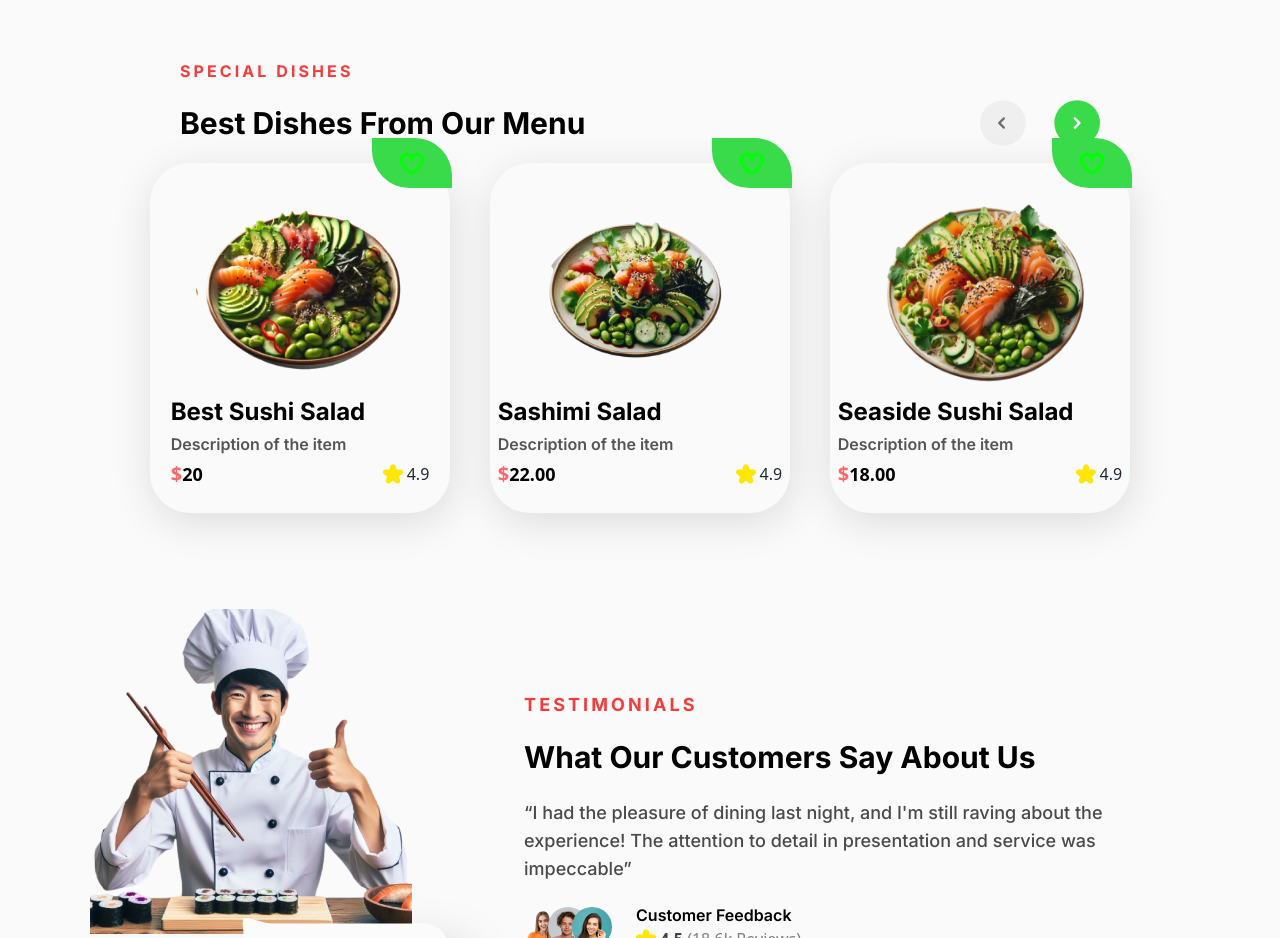
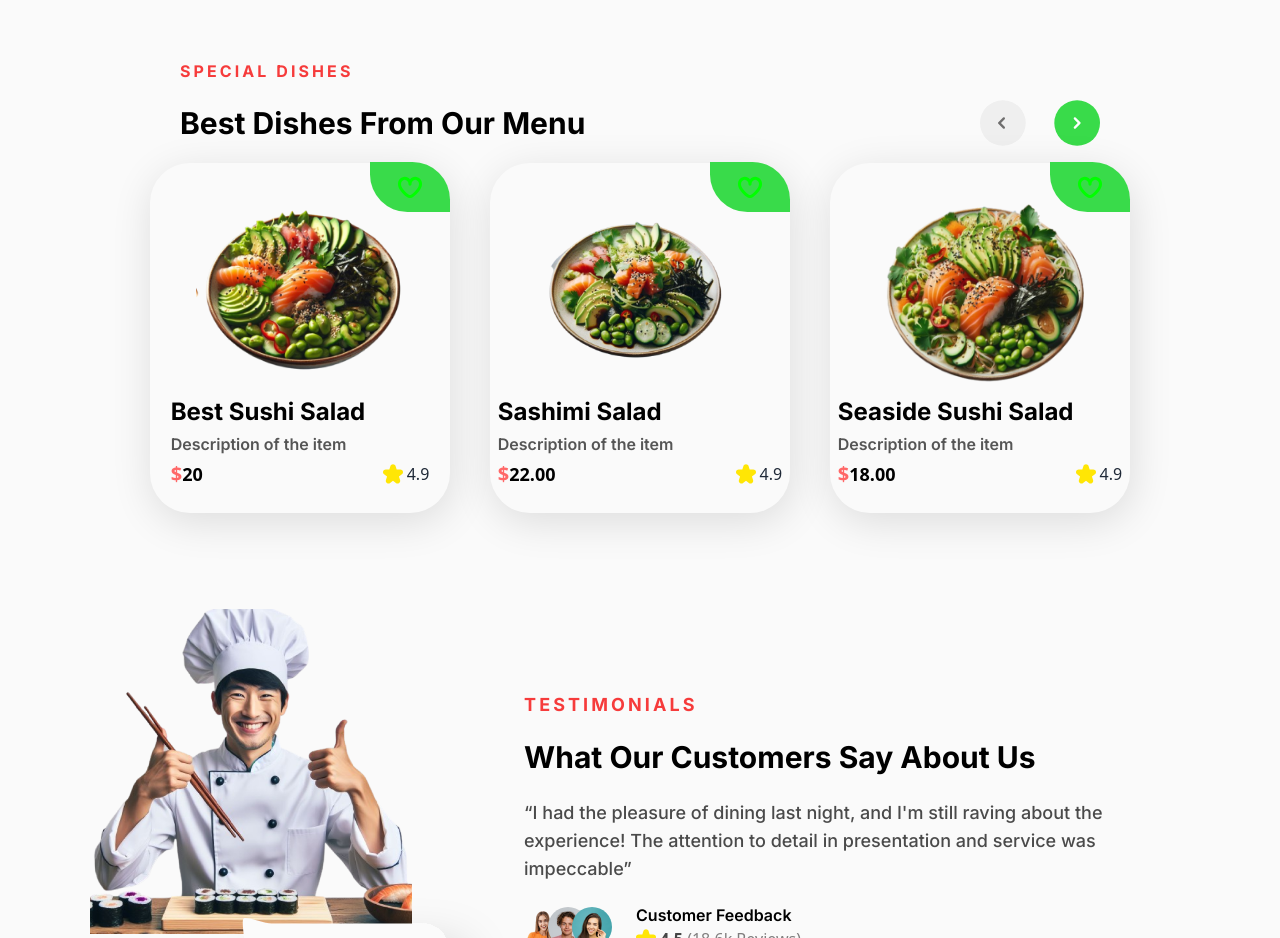
Before and after one commit to Maxwell011/sushi-experience, a React (Vite) app: page / in a window 1280 px wide. Shown: the part 1020-1958 px from the top of the page. Built offline with nearby package versions, Linux system fonts and the light colour scheme.

Commit message:
Updated special dish height

```diff
--- a/src/components/SpecialDishes.tsx
+++ b/src/components/SpecialDishes.tsx
@@ -65,7 +65,7 @@ const DishesItem = ({
 
   return (
     <div className="shadow-[2px_9px_42px_0px_rgba(0,0,0,0.12)] w-[300px] h-[350px] rounded-[40px] flex items-center flex-col justify-center">
-      <div className="w-20 h-[50px] absolute ml-[223px] mb-[350px] p-0 rounded-[0px_37.5px] bg-light-green flex items-center justify-center">
+      <div className="w-20 h-[50px] absolute ml-[220px] mb-[302px] p-0 rounded-[0px_37.5px] bg-light-green flex items-center justify-center">
         <LoveIcon onClick={toggleLike} liked={liked} />
       </div>
       <img src={image} alt={title} className="w-52 h-52" />
```
